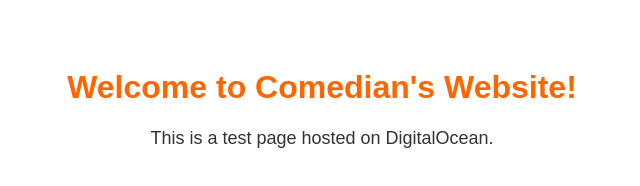
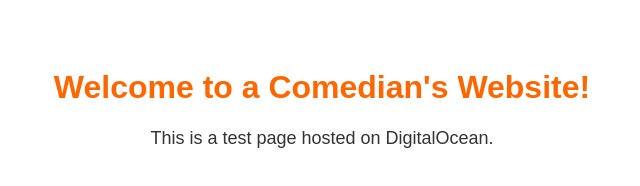
Before and after one commit to joemcnierney/Mondo-AI, a plain HTML site: page index.html in a window 1280 px wide. Shown: the whole page, without its empty margins (318-958 px from the left). Drawn offline with Linux system fonts and the light colour scheme.

Commit message:
Update index.html

```diff
--- a/index.html
+++ b/index.html
@@ -18,7 +18,7 @@
   </style>
 </head>
 <body>
-  <h1>Welcome to Comedian's Website!</h1>
+  <h1>Welcome to a Comedian's Website!</h1>
   <p>This is a test page hosted on DigitalOcean.</p>
 </body>
 </html>
```
